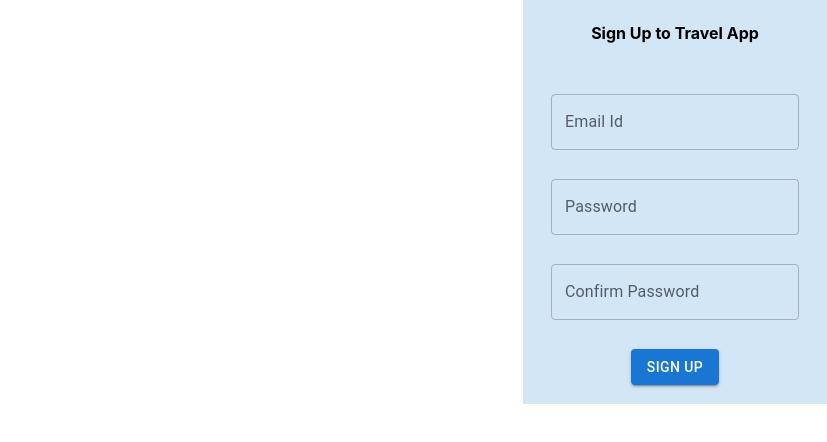
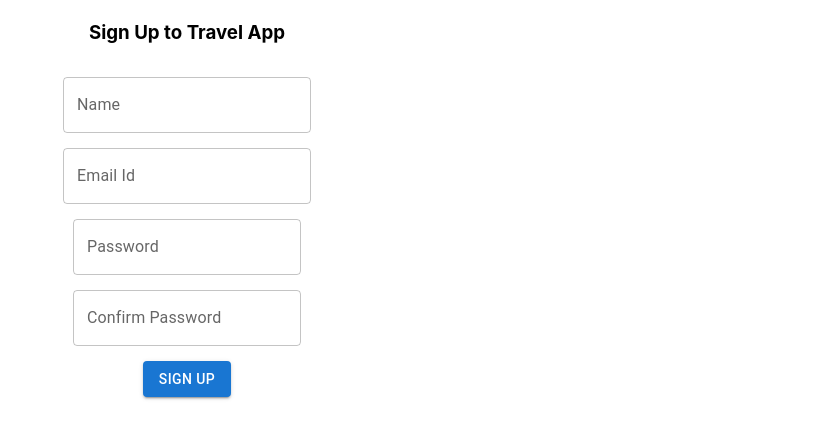
Before and after one commit to kiritka-jain/travel-app, a React (Create React App) app: page /signup in a window 1280 px wide. Shown: the top 442 px of the page, without its empty margins (453-1280 px from the left). Built offline with nearby package versions, Linux system fonts and the light colour scheme.

Commit message:
feat: add api call to register user using sign up page.

```diff
--- a/package.json
+++ b/package.json
@@ -2,6 +2,7 @@
   "name": "travel-app",
   "version": "0.1.0",
   "private": true,
+  "proxy": "http://localhost:3001",
   "dependencies": {
     "@emotion/react": "^11.13.0",
     "@emotion/styled": "^11.13.0",
@@ -9,8 +10,10 @@
     "@testing-library/jest-dom": "^5.14.1",
     "@testing-library/react": "^13.0.0",
     "@testing-library/user-event": "^13.2.1",
+    "axios": "^1.7.3",
     "react": "^18.3.1",
     "react-dom": "^18.3.1",
+    "react-hook-form": "^7.52.2",
     "react-router-dom": "^6.26.0",
     "react-scripts": "5.0.1",
     "web-vitals": "^2.1.0"
--- a/src/components/login.css
+++ b/src/components/login.css
@@ -1,14 +1,19 @@
 .loginformcontainer{
+    display: flex;
     border-width: 3px;
     padding: 2px;
     background-color: rgb(187, 220, 248);
     align-content: center;
     align-items: center;
     text-align: center;
+    height: 100vh;
+    justify-content: flex-start;
+    flex-direction: column;
 
 }
 .loginform{
     display:flex;
+    height:350px;
     flex-direction: column;
     align-content: center;
     align-items: center;
--- a/src/components/login.js
+++ b/src/components/login.js
@@ -6,7 +6,7 @@ const Login = (props) => {
   return (
     <div className="loginformcontainer">
       <div className="headerblock">
-        <h4>Log In to Travel App</h4>
+        <h3>Log In to Travel App</h3>
       </div>
         <div className="loginform">
           <TextField id="outlined-basic"
--- a/src/components/navbar.js
+++ b/src/components/navbar.js
@@ -4,7 +4,7 @@ import * as React from 'react';
 import AppBar from '@mui/material/AppBar';
 import Box from '@mui/material/Box';
 import Toolbar from '@mui/material/Toolbar';
-import { useState } from 'react';
+
 
 
 const NavBar=(props)=>{
@@ -13,7 +13,7 @@ const NavBar=(props)=>{
       <Box sx={{ flexGrow: 1 }}>
         <AppBar position="static">
           <Toolbar>
-            <Typography variant="h6" component="div" sx={{ flexGrow: 1 }}>
+            <Typography variant="h4" component="div" sx={{ flexGrow: 1 }}>
               Travel App
             </Typography>
             <Button color="inherit" href='/signup'>Sign Up</Button>
--- a/src/components/signup.css
+++ b/src/components/signup.css
@@ -1,13 +1,14 @@
 .signupformcontainer{
-    height:400px;
-    width: 300px;
+    display: flex;
     border-width: 3px;
     padding: 2px;
-    background-color: rgb(211, 230, 246);
+
     align-content: center;
     align-items: center;
     text-align: center;
-    float:right;
+    height: 100vh;
+    justify-content: flex-start;
+    flex-direction: column;
 
 }
 .signupform{
--- a/src/components/signup.js
+++ b/src/components/signup.js
@@ -1,30 +1,140 @@
 import TextField from "@mui/material/TextField";
 import "./signup.css";
+import axios from "axios";
 import { Button } from "@mui/material";
+import { useState } from "react";
 
 const SignUp = (props) => {
+  const roleId = 3;
+  const [formData, setFormData] = useState({
+    name: "",
+    email: "",
+    password: "",
+    confirmPassword: "",
+  });
+  const [error, setError] = useState({
+    name: "",
+    email: "",
+    confirmPassword: "",
+  });
+
+  const validateEmail = (email) => {
+    const emailRegex = /^[^\s@]+@[^\s@]+\.[^\s@]+$/;
+    return emailRegex.test(email);
+  };
+
+  const matchPassword = (password, confirmPassword) => {
+    return password === confirmPassword;
+  };
+
+  const handleChange = (event) => {
+    const { name, value } = event.target;
+    setFormData((formData) => ({
+      ...formData,
+      [name]: value,
+    }));
+    setError((error) => ({
+      ...error,
+      [name]: "",
+    }));
+  };
+
+
+  const handleSubmit = (e) => {
+    e.preventDefault();
+    const { name, email, password, confirmPassword } = formData;
+    const newError = {};
+    if (!name) {
+      newError.name = "Name is required.";
+    }
+    if (!validateEmail(email)) {
+      newError.email = "Invalid Email.";
+    }
+    if (!matchPassword(password, confirmPassword)) {
+      newError.confirmPassword = " Confirm password mismatch.";
+    }
+    setError(newError);
+    if (Object.keys(newError).length !== 0) {
+      return;
+    }
+    const newUser = {
+      name: name,
+      loginId: email,
+      password: password,
+      roleId: roleId,
+    };
+    const addUser = async (newUser) => {
+      try {
+        const response = await axios.post("/user/add_user", newUser);
+        console.log("User created succesfully.", response.data);
+      } catch (err) {
+        console.log("err:", err);
+      }
+    };
+    addUser(newUser);
+  };
+
   return (
     <div className="signupformcontainer">
       <div className="headerblock">
-        <h4>Sign Up to Travel App</h4>
-      </div>
+        <h3>Sign Up to Travel App</h3>
+        <form onSubmit={handleSubmit}>
           <div className="signupform">
-          <TextField id="outlined-basic"
+            <TextField
+              id="outlined-basic"
+              label="Name"
+              name="name"
+              variant="outlined"
+              autoComplete="name"
+              value={formData.name}
+              onChange={handleChange}
+              error={!!error.name}
+              helperText={error.name}
+            />
+            <TextField
+              id="outlined-basic"
               label="Email Id"
+              name="email"
               variant="outlined"
+              autoComplete="username"
+              value={formData.email}
+              onChange={handleChange}
+              error={!!error.email}
+              helperText={error.email}
             />
             <TextField
               id="outlined-password-input"
               label="Password"
               type="password"
-            autoComplete="current-password"
+              name="password"
+              autoComplete="new-password"
+              value={formData.password}
+              onChange={handleChange}
+              error={!!error.password}
+              helperText={error.password}
+              inputProps={{
+                style: { fontFamily: "password" },
+              }}
             />
             <TextField
               id="outlined-confirmpassword-input"
               label="Confirm Password"
+              name="confirmPassword"
               type="password"
+              autoComplete="new-password"
+              value={formData.confirmPassword}
+              onChange={handleChange}
+              error={!!error.confirmPassword}
+              helperText={error.confirmPassword}
+              inputProps={{
+                style: { fontFamily: "password" },
+              }}
             />
-          <Button className="signup" variant="contained">Sign Up</Button>
+            <Button type="submit" className="signup" variant="contained">
+              Sign Up
+            </Button>
+          </div>
+        </form>
       </div>
     </div>
   );
```
Also changed, not shown: 2 other files (tests, documents, lock files or other folders). Lines whose indentation alone changed are shown as unchanged.
